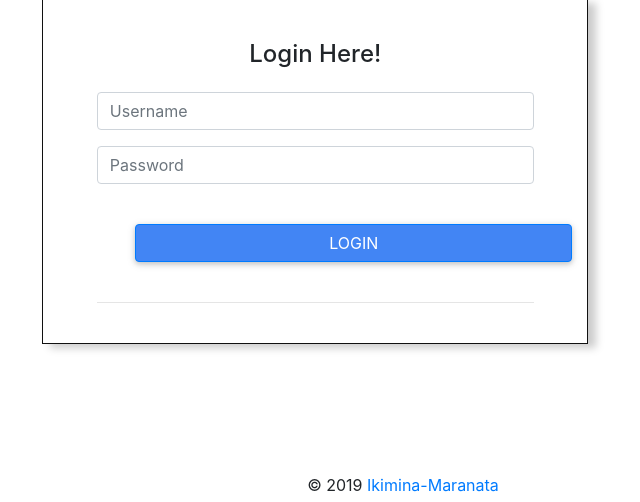
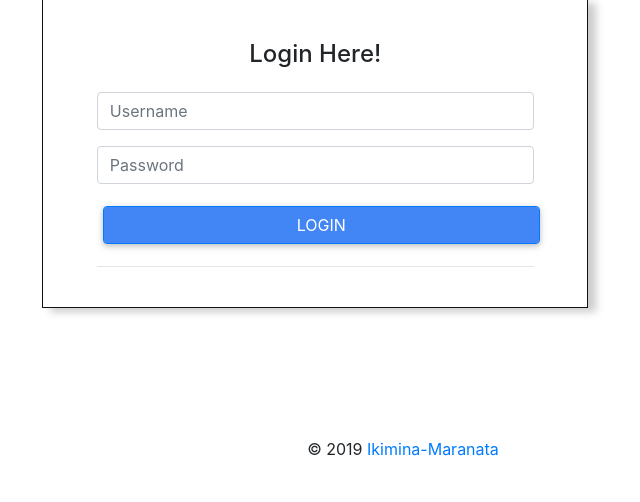
Before and after one commit to ikimina/maranata, a PHP site: page / in a window 1280 px wide. Shown: the part 259-761 px from the top of the page, without its empty margins (237-877 px from the left). Run offline with PHP 8.4, Linux system fonts and the light colour scheme; some libraries are stand-ins or nearby versions.

Commit message:
modifying homepage

```diff
--- a/index.php
+++ b/index.php
@@ -18,7 +18,7 @@ include "includes/header.php";
                     <div class="form-group">
                     <input type="password" name="password" class="form-control form-control-user" placeholder="Password" required>
                     </div>
-                    <button type="submit" name="login" class="btn btn-primary btn-user btn-block"> Login </button>
+                    <button type="submit" name="login" class="btn btn-primary form-control"> Login </button>
                     <hr>
                 </form>
             </div>
```
